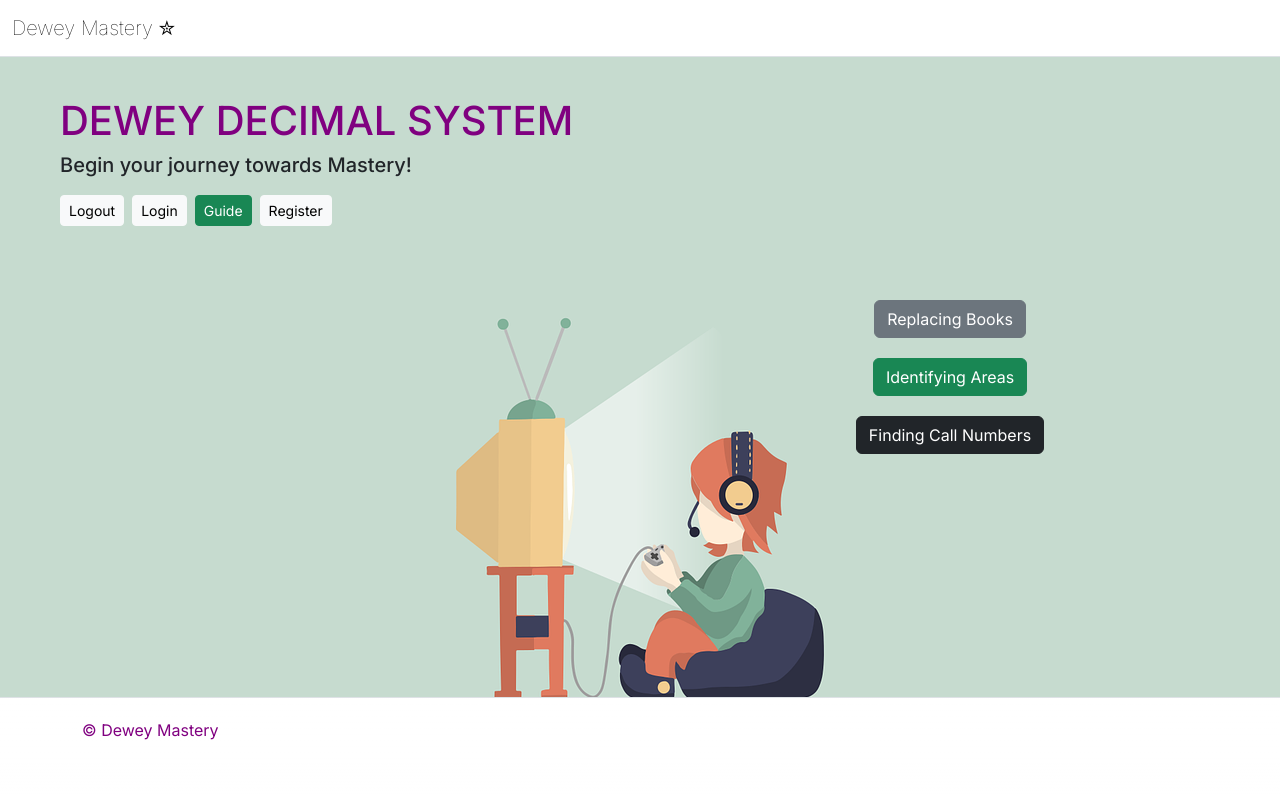
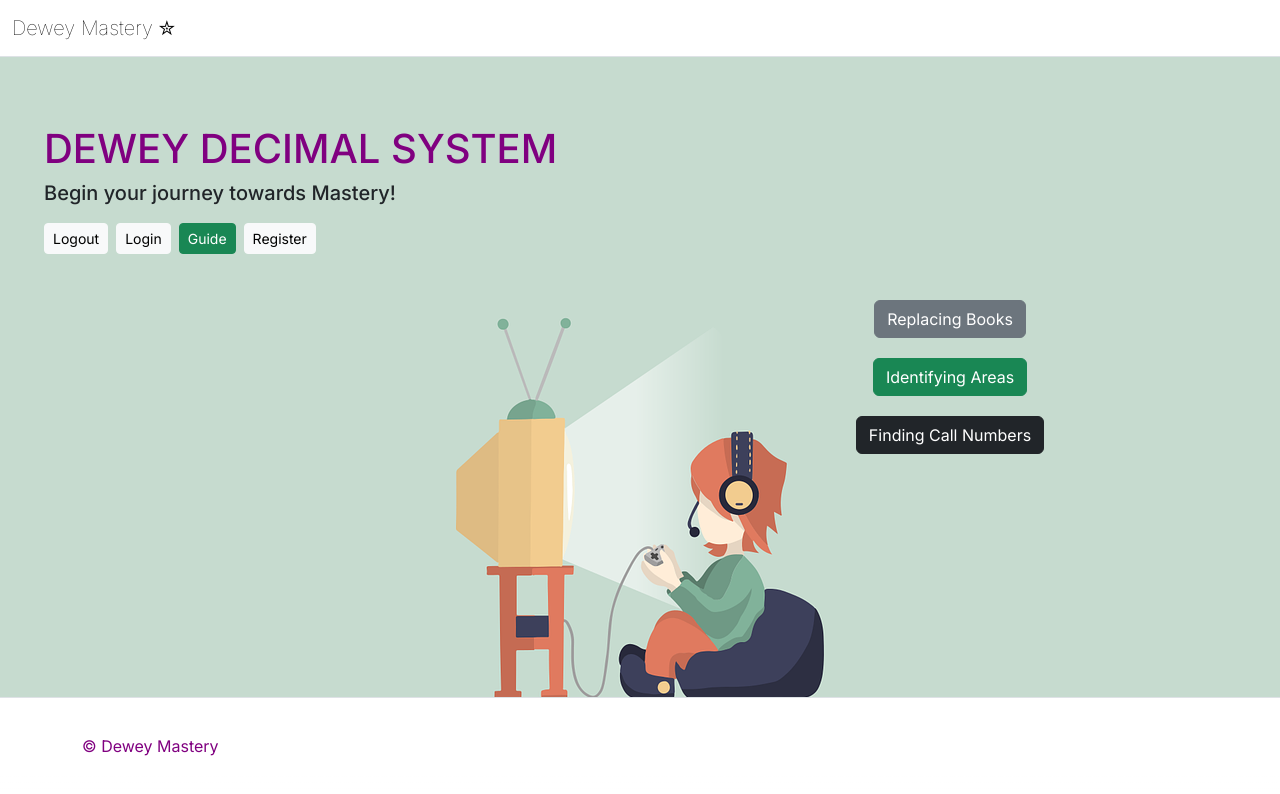
Before and after one commit to immanuel404/Dewey-Mastery, a Next.js app: page / in a window 1280 px wide. Shown: the top 794 px of the page. Built offline with nearby package versions, Linux system fonts and the light colour scheme.

Commit message:
ui update
ui update

```diff
--- a/src/app/activity_a/_Draggable.tsx
+++ b/src/app/activity_a/_Draggable.tsx
@@ -157,7 +157,7 @@ const _Draggable = ({ callNumbers } : CallNumberProps) => {
         <div className="static">
             <div id="timer" ref={timerRef}>1:30</div>
             <div id="score" ref={scoreRef}></div>
-            <button id="stopTimer" onClick={StopTimer}>Stop</button>
+            <button id="stopTimer" className="btn btn-dark btn-sm" onClick={StopTimer}>Stop</button>
         </div>
 
         <div id="drag-container">
--- a/src/app/activity_b/_Draggable.tsx
+++ b/src/app/activity_b/_Draggable.tsx
@@ -157,7 +157,7 @@ const _Draggable = ({ callNumbers } : CallNumberProps) => {
         <div className="static">
             <div id="timer" ref={timerRef}>1:30</div>
             <div id="score" ref={scoreRef}></div>
-            <button id="stopTimer" onClick={StopTimer}>Stop</button>
+            <button id="stopTimer"  className="btn btn-dark btn-sm" onClick={StopTimer}>Stop</button>
         </div>
 
         <div id="non-drag-container">
--- a/src/app/components/Footer.tsx
+++ b/src/app/components/Footer.tsx
@@ -3,8 +3,8 @@ import React from 'react'
 
 export default function Footer() {
   return (
-    <footer className="border-top footer text-muted">
-      <div className="container" style={{ color:'white', textDecoration:'none', paddingTop:'20px',marginBottom:'20px' }}>
+    <footer className="border-top footer text-muted py-3" style={{ background:'white' }}>
+      <div className="container" style={{ color:'white', textDecoration:'none', paddingTop:'20px' }}>
         <a href="https://emmani.vercel.app/" target="_blank" rel="noopener noreferrer" style={{ color:'purple', textDecoration:'none' }}>
           &copy; Dewey Mastery
         </a>
--- a/src/app/components/Login.tsx
+++ b/src/app/components/Login.tsx
@@ -35,7 +35,7 @@ export default function Login() {
         <div className="modal-dialog">
             <div className="modal-content">
             <div className="modal-header">
-                <h1 className="modal-title fs-5" id="staticBackdropLabel">USER LOGIN</h1>
+                <h1 className="modal-title fs-5" id="staticBackdropLabel">LOGIN</h1>
                 <button type="button" className="btn-close" data-bs-dismiss="modal" aria-label="Close"></button>
             </div>
             <div className="modal-body">
--- a/src/app/components/Signup.tsx
+++ b/src/app/components/Signup.tsx
@@ -27,7 +27,7 @@ export default function Signup() {
             <div className="modal-dialog">
                 <div className="modal-content">
                     <div className="modal-header">
-                        <h1 className="modal-title fs-5" id="staticBackdropLabel">USER SIGNUP</h1>
+                        <h1 className="modal-title fs-5" id="staticBackdropLabel">SIGNUP</h1>
                         <button type="button" className="btn-close" data-bs-dismiss="modal" aria-label="Close"></button>
                     </div>
                     <div className="modal-body">
--- a/src/app/components/UserGuide.tsx
+++ b/src/app/components/UserGuide.tsx
@@ -10,7 +10,7 @@ export default function UserGuide() {
             <div className="modal-dialog modal-lg">
                 <div className="modal-content">
                     <div className="modal-header">
-                        <h1 className="modal-title fs-5" id="staticBackdropLabel">HELP - GUIDE</h1>
+                        <h1 className="modal-title fs-5 text-success" id="staticBackdropLabel">HELP - GUIDE</h1>
                         <button type="button" className="btn-close" data-bs-dismiss="modal" aria-label="Close"></button>
                     </div>
                     <div className="modal-body" style={{textAlign: 'center'}}>
--- a/src/app/page.tsx
+++ b/src/app/page.tsx
@@ -18,7 +18,7 @@ export default function Home() {
 
       <div className="home">
 
-        <div className="left">
+        <div className="left p-4 mt-4">
           <h1>DEWEY DECIMAL SYSTEM</h1>
           <h5>Begin your journey towards Mastery!</h5>
           <div className="userButtons">
```
Lines whose indentation alone changed are shown as unchanged.
